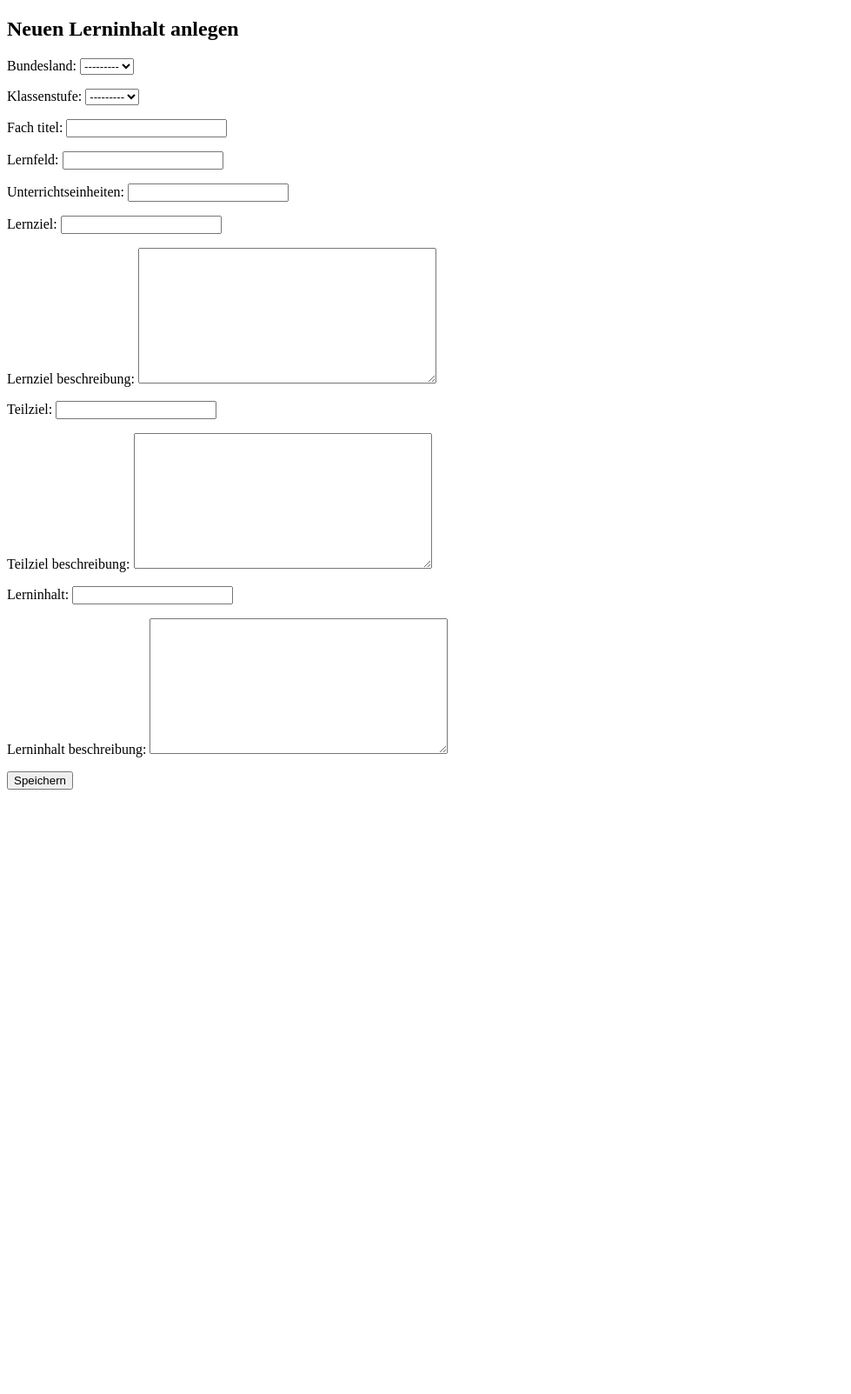
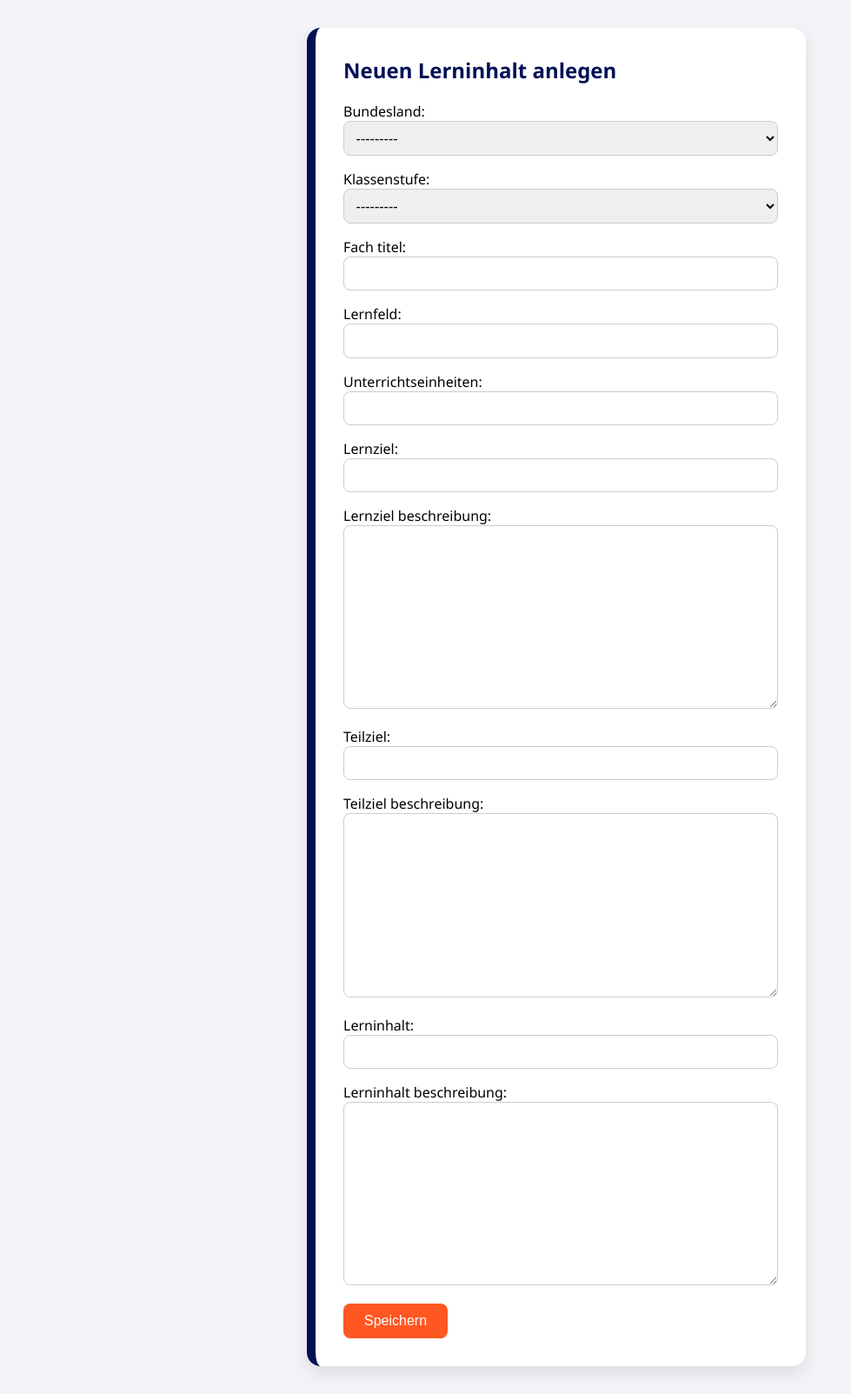
Before and after one commit to SmashSkills/SmashSkills, a Django app: page /curriculum/formular/ in a window 1280 px wide. Shown: the whole page at 87% size, without its empty margins (0-979 px from the left). Before the commit the page ends 908 px from the top, so only its background shows below. Run offline with Django 5.2, Linux system fonts and the light colour scheme; data that the repository does not hold is empty.

Commit message:
adjusted form template

```diff
--- a/backend/curriculum/templates/curriculum/admin_form.html
+++ b/backend/curriculum/templates/curriculum/admin_form.html
@@ -1,15 +1,97 @@
 <!DOCTYPE html>
 <html lang="de">
   <head>
-    <meta charset="UTF-8">
+    <meta charset="UTF-8" />
     <title>Lerninhalt anlegen</title>
+    <meta name="viewport" content="width=device-width, initial-scale=1.0" />
+
+    <style>
+      :root {
+        --color-primary: #ff5722;
+        --color-secondary: #001156;
+      }
+
+      body {
+        font-family: "Segoe UI", sans-serif;
+        background-color: #f4f4f8;
+        margin: 0;
+        padding: 2rem;
+        display: flex;
+        justify-content: center;
+      }
+
+      .form-container {
+        background: white;
+        padding: 2rem;
+        border-radius: 1rem;
+        max-width: 500px;
+        width: 100%;
+        box-shadow: 0 8px 20px rgba(0, 0, 0, 0.1);
+        border-left: 10px solid var(--color-secondary);
+      }
+
+      h2 {
+        color: var(--color-secondary);
+        margin-top: 0;
+      }
+
+      form p {
+        margin-bottom: 1rem;
+      }
+
+      input,
+      textarea,
+      select {
+        width: 100%;
+        padding: 0.6rem;
+        border: 1px solid #ccc;
+        border-radius: 0.5rem;
+        font-size: 1rem;
+        box-sizing: border-box;
+      }
+
+      button {
+        background-color: var(--color-primary);
+        color: white;
+        padding: 0.7rem 1.5rem;
+        border: none;
+        border-radius: 0.5rem;
+        cursor: pointer;
+        font-size: 1rem;
+        transition: background-color 0.3s ease;
+      }
+
+      button:hover {
+        background-color: #e64a19;
+      }
+
+      .success-message {
+        color: green;
+        margin-top: 1rem;
+      }
+    </style>
   </head>
   <body>
+    <div class="form-container">
       <h2>Neuen Lerninhalt anlegen</h2>
-    <form method="post">
-        {% csrf_token %}
-        {{ form.as_p }}
+      <form method="post" id="lernForm">
+        {% csrf_token %} {{ form.as_p }}
         <button type="submit">Speichern</button>
       </form>
+      {% if messages %} {% for message in messages %}
+      <div class="success-message">{{ message }}</div>
+      {% endfor %} {% endif %}
+    </div>
+
+    <script>
+      // Formular nach dem Absenden zurücksetzen
+      document
+        .getElementById("lernForm")
+        .addEventListener("submit", function () {
+          setTimeout(function () {
+            document.getElementById("lernForm").reset();
+          }, 100); // kurze Verzögerung damit der Submit durchkommt
+        });
+    </script>
   </body>
 </html>
```
Lines whose indentation alone changed are shown as unchanged.
